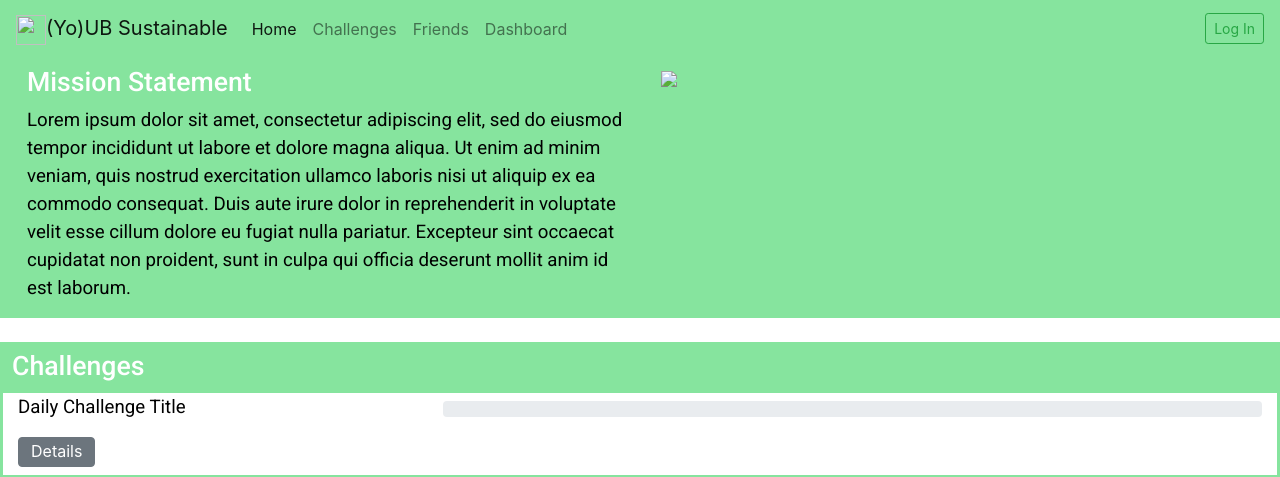
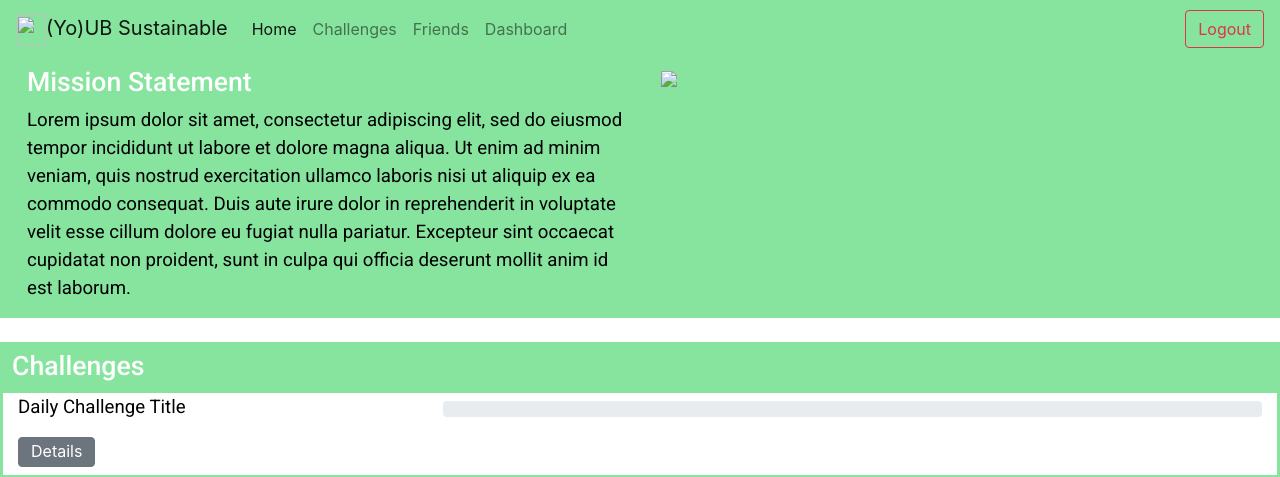
Before and after one commit to vicfal414/testubs, a Flask app: page / in a window 1280 px wide. Shown: the top 477 px of the page. Run offline with Flask 2, Linux system fonts and the light colour scheme; the visitor is signed in with stand-in values (Sample User, id 1); some libraries are stand-ins or nearby versions.

Commit message:
Update index.html

```diff
--- a/flaskr/templates/index.html
+++ b/flaskr/templates/index.html
@@ -34,16 +34,28 @@
 						<a class="nav-link" href="#">Home<span class="sr-only">(current)</span></a>
 					</li>
 					<li class="nav-item">
-						<a class="nav-link" href="challenge.html">Challenges</a>
+						<a class="nav-link" href="{{ url_for('chall') }}">Challenges</a>
 					</li>
 					<li class="nav-item">
-						<a class="nav-link" href="friends.html">Friends</a>
+						<a class="nav-link" href="{{ url_for('friend') }}">Friends</a>
 					</li>
 					<li class="nav-item">
-						<a class="nav-link" href="userdashboard.html">Dashboard</a>
+						<a class="nav-link" href="{{ url_for('dash') }}">Dashboard</a>
 					</li>
 				</ul>
-				<a href="login.html" class="btn btn-sm btn-outline-success my-2 my-sm-0">Log In</a>
+				<ul class="nav navbar-nav navbar-right">
+					{% if session['logged_in'] == True %}
+						<li>
+							<a href="{{ url_for('logout') }}" class="btn btn-outline-danger my-2 my-sm-0">Logout</a>
+						</li>
+                    {% else %}
+						<li>
+							<a href="{{ url_for('login') }}" class="btn btn-outline-success my-2 my-sm-0">Log In</a>
+						</li>
+                    {% endif %}
+                </ul>
+
+				<!--<a href="{{ url_for('login') }}" class="btn btn-sm btn-outline-success my-2 my-sm-0">Log In</a>-->
 			</div>
 		</nav>
 		<!--End of Navbar-->
```
